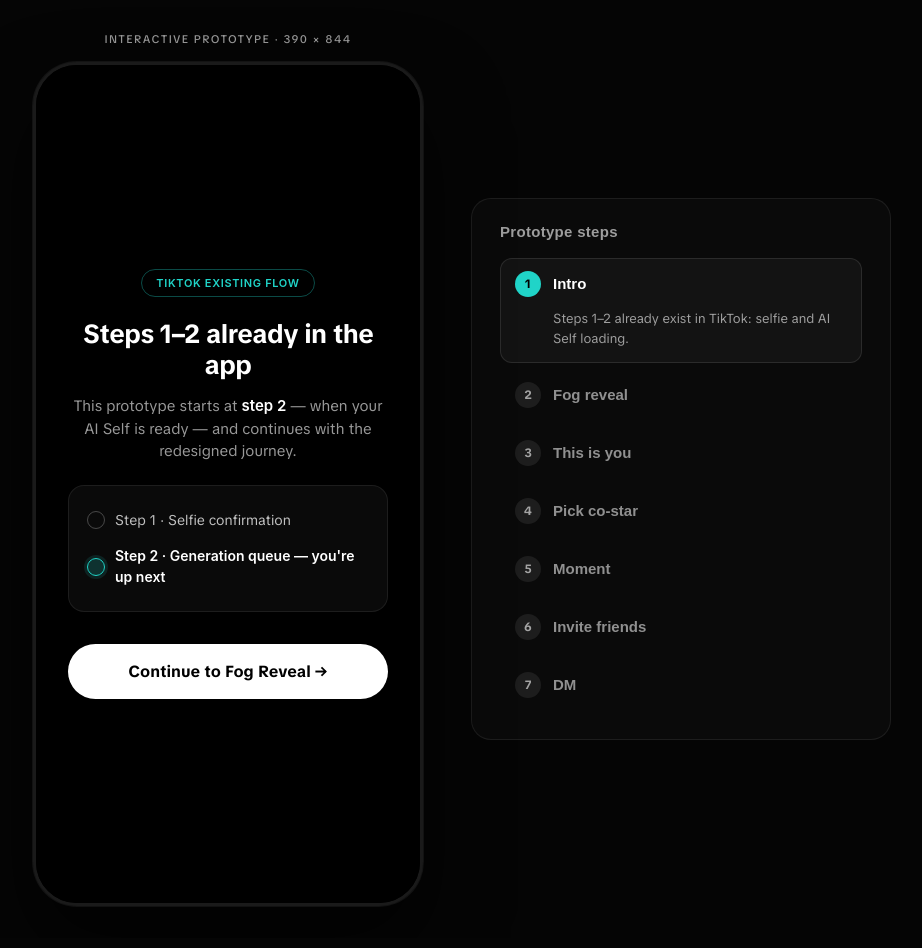
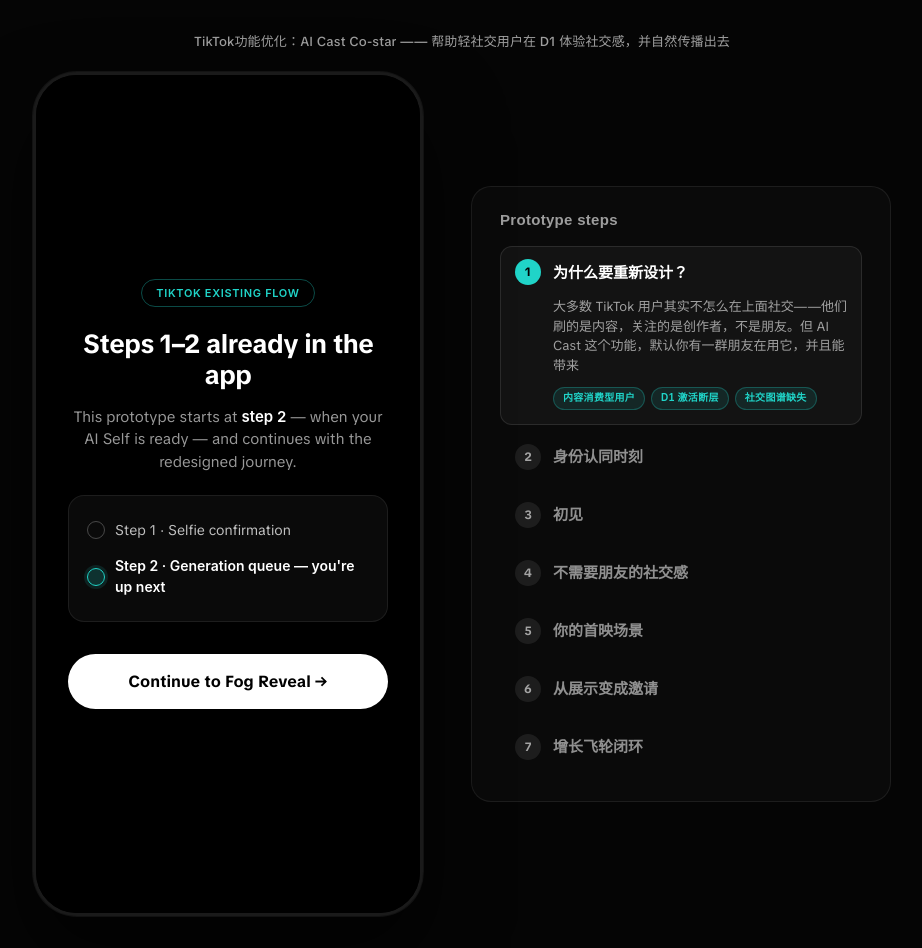
Before and after one commit to Mavix237/TikTok-New-Feature---Co-star-AI-Cast-Mavis-Zhang, a plain HTML site: page index.html in a window 1280 px wide. Shown: the whole page, without its empty margins (178-1100 px from the left). Drawn offline with Linux system fonts and the light colour scheme; a web font is replaced by a local one.

Commit message:
updated descriptions and some UI details

```diff
--- a/index.html
+++ b/index.html
@@ -69,10 +69,18 @@
     .app {
       min-height: 100vh;
       display: flex;
+      flex-direction: column;
+      align-items: center;
+      justify-content: center;
+      gap: 20px;
+      padding: 32px 40px;
+    }
+
+    .app-body {
+      display: flex;
       align-items: center;
       justify-content: center;
       gap: 48px;
-      padding: 32px 40px;
     }
 
     /* ── Phone shell ── */
@@ -80,12 +88,13 @@
 
     .phone-label {
       text-align: center;
-      font-size: 11px;
+      max-width: 920px;
+      font-size: 13px;
       font-weight: 500;
-      letter-spacing: 0.12em;
-      text-transform: uppercase;
-      color: var(--text-secondary);
-      margin-bottom: 16px;
+      line-height: 1.55;
+      letter-spacing: 0.01em;
+      color: rgba(255, 255, 255, 0.62);
+      margin: 0;
     }
 
     .phone {
@@ -1685,28 +1694,51 @@
     }
 
     .panel-step-item.is-open .panel-step-body {
-      max-height: 120px;
+      max-height: 520px;
       opacity: 1;
     }
 
     .panel-step-body p {
-      margin: 0 14px 14px 52px;
+      margin: 0 14px 12px 52px;
       font-size: 13px;
       font-weight: 400;
       line-height: 1.5;
       color: var(--text-secondary);
     }
 
+    .panel-step-tags {
+      display: flex;
+      flex-wrap: wrap;
+      gap: 6px;
+      margin: 0 14px 14px 52px;
+    }
+
+    .panel-step-tag {
+      display: inline-block;
+      font-size: 10px;
+      font-weight: 600;
+      letter-spacing: 0.03em;
+      line-height: 1.25;
+      padding: 4px 9px;
+      border-radius: 999px;
+      background: rgba(32, 212, 200, 0.1);
+      color: var(--teal);
+      border: 1px solid rgba(32, 212, 200, 0.28);
+    }
+
     @media (max-width: 960px) {
-      .app { flex-direction: column; padding: 24px 16px; }
+      .app { padding: 24px 16px; gap: 16px; }
+      .app-body { flex-direction: column; gap: 24px; }
+      .phone-label { font-size: 12px; padding: 0 8px; }
       .panel { width: 100%; max-width: 390px; max-height: none; }
     }
   </style>
 </head>
 <body>
   <div class="app">
+    <p class="phone-label">TikTok功能优化：AI Cast Co-star —— 帮助轻社交用户在 D1 体验社交感，并自然传播出去</p>
+    <div class="app-body">
     <div class="phone-wrap">
-      <p class="phone-label">Interactive prototype · 390 × 844</p>
       <div class="phone" id="phone">
         <div class="phone-notch" aria-hidden="true"></div>
         <div class="screen-stage" id="screenStage">
@@ -1936,17 +1968,46 @@
       <h2 class="panel-heading">Prototype steps</h2>
       <ol class="panel-steps" id="panelSteps" aria-label="Journey steps"></ol>
     </aside>
+    </div>
   </div>
 
   <script>
     const JOURNEY_STEPS = [
-      { title: 'Intro', description: 'Steps 1–2 already exist in TikTok: selfie and AI Self loading.' },
-      { title: 'Fog reveal', description: 'Swipe to wipe the fog and meet your AI Self.' },
-      { title: 'This is you', description: 'Pick your main look and profile photo.' },
-      { title: 'Pick co-star', description: 'Choose Lyrics as your AI Cast co-star.' },
-      { title: 'Moment', description: 'Preview the skiing moment you created together.' },
-      { title: 'Invite friends', description: 'Select friends and send the invite card.' },
-      { title: 'DM', description: 'See the invite message sent to your friend.' }
+      {
+        title: '为什么要重新设计？',
+        description: '大多数 TikTok 用户其实不怎么在上面社交——他们刷的是内容，关注的是创作者，不是朋友。但 AI Cast 这个功能，默认你有一群朋友在用它，并且能带来',
+        tags: ['内容消费型用户', 'D1 激活断层', '社交图谱缺失']
+      },
+      {
+        title: '身份认同时刻',
+        description: '原体验：等生成，看静态结果。新体验：用手指，把自己的AI Self慢慢揭晓出来，亲手把自己带入这个世界。',
+        tags: ['主动 vs 被动', '情感密度最高点', 'Identity Moment']
+      },
+      {
+        title: '初见',
+        description: "'There you are.' —— Avatar 完全显现的瞬间，是整个 AI Self 旅程里情感密度最高的时刻。现有设计完全错过了这个机会。这个 avatar 是我，不是一个模板。",
+        tags: ['Aha Moment', '情感锚点', '留存触发点']
+      },
+      {
+        title: '不需要朋友的社交感',
+        description: 'Co-star: 朋友没有AI self时你的TikTok官方玩伴。 D1 就有人陪你，不用等任何人。',
+        tags: ['零社交图谱依赖', '本地化设计', 'D1 激活']
+      },
+      {
+        title: '你的首映场景',
+        description: "用户的 avatar 和 co-star 第一次同框。这个画面天然具备分享价值——不是因为它好看，而是因为它是'我'在里面。情感高潮 = 分享动机最强的时刻。",
+        tags: ['分享触发点', '情感高潮', '内容生产激励']
+      },
+      {
+        title: '从展示变成邀请',
+        description: "现有分享：静态 sticker + 'Does it look like me?' 新设计：两个 avatar 互动画面 + 'Imagine if this was us 👀'。收到消息的朋友看到的不是一个头像——而是'我们可以一起做这件事'的预览。这是飞轮的启动点。",
+        tags: ['K-factor 提升', '有机增长', '飞轮启动']
+      },
+      {
+        title: '增长飞轮闭环',
+        description: '朋友收到邀请 → 创建自己的 AI Self → 原用户现在有了真实的 co-creator → AI Cast 对双方的价值都提升了 → 更多使用 → 更多分享。独自体验播下的种子，长成了真正的社交关系。',
+        tags: ['D30 留存 ↑', 'AI Cast 采用率 ↑', '社交图谱增长']
+      }
     ];
     const CHAR_ASSETS = {
       lyrics: 'assets/lyrics.png',
@@ -2059,7 +2120,10 @@
 
         const body = document.createElement('div');
         body.className = 'panel-step-body';
-        body.innerHTML = `<p>${step.description}</p>`;
+        const tagsHtml = step.tags && step.tags.length
+          ? `<div class="panel-step-tags">${step.tags.map(t => `<span class="panel-step-tag">${t}</span>`).join('')}</div>`
+          : '';
+        body.innerHTML = `<p>${step.description}</p>${tagsHtml}`;
 
         li.appendChild(head);
         li.appendChild(body);
```
